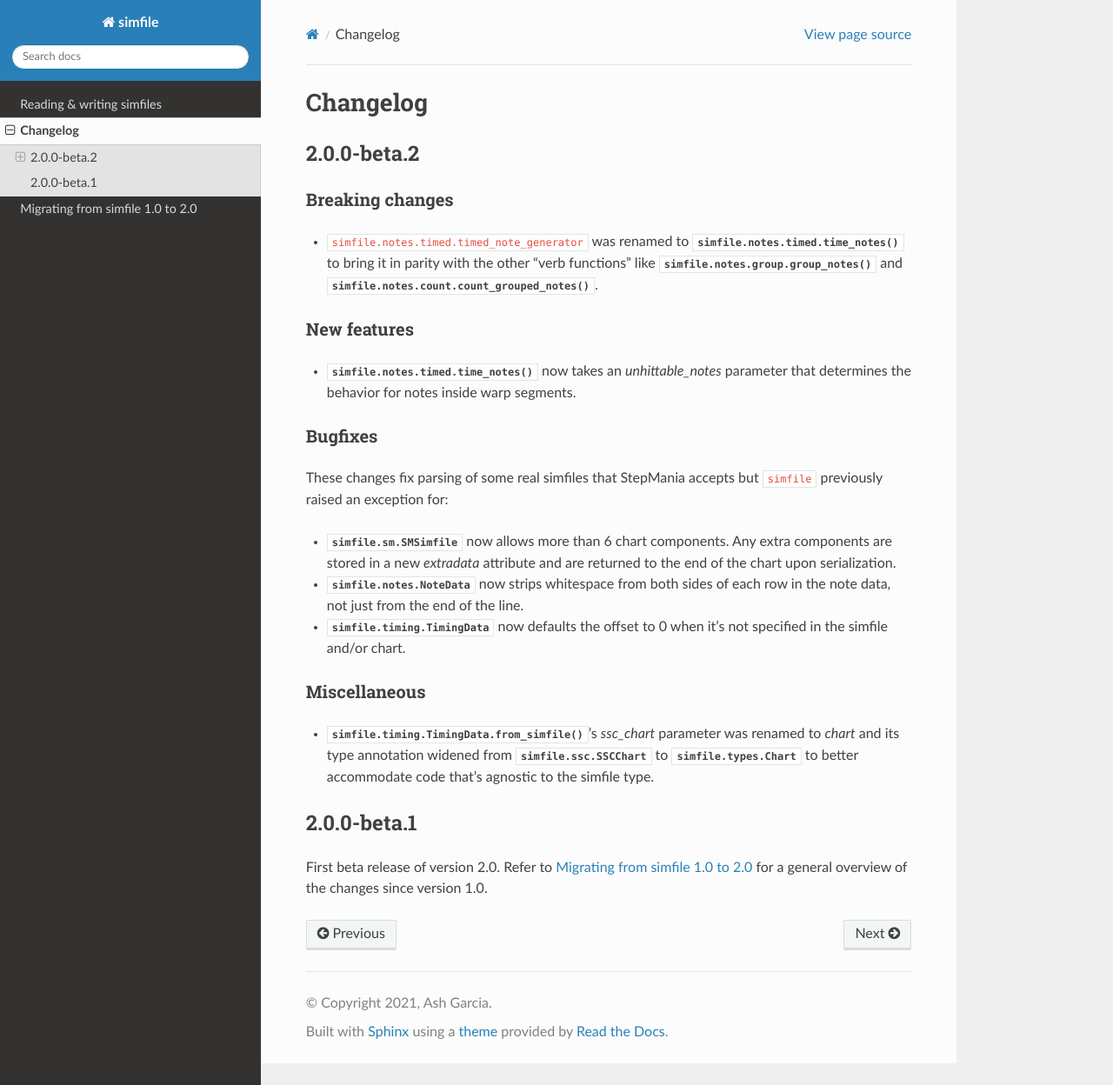
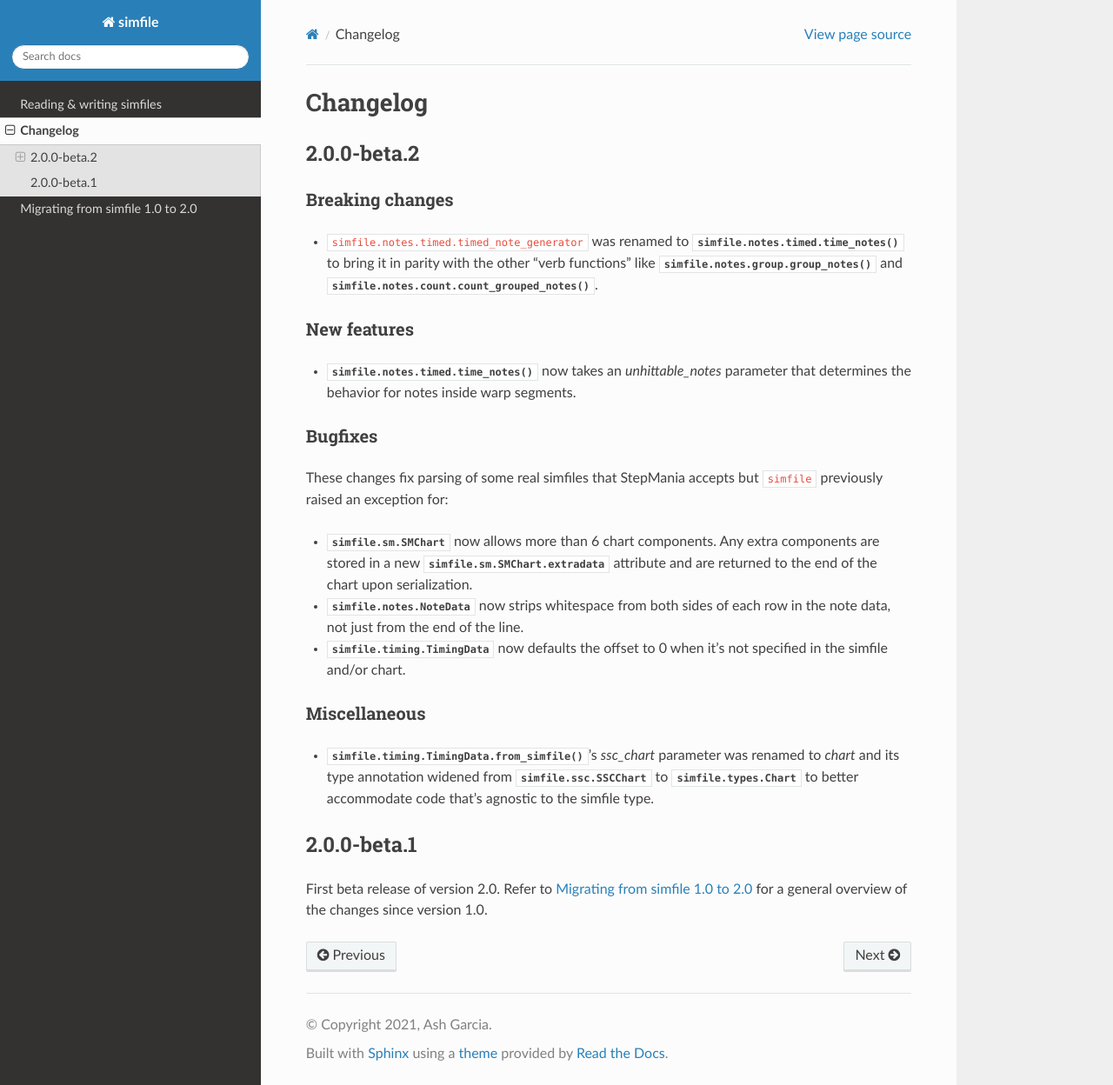
Before and after one commit to garcia/simfile, a Sphinx documentation site: the page built from docs/source/changelog.rst, in a window 1280 px wide and 1248 px high. Shown: the whole window at 87% size. Built offline with Sphinx 7.4.7 and the Read the Docs theme 2.0.0, drawn with Linux system fonts in a browser that asks for light colours.

```diff
--- a/docs/source/changelog.rst
+++ b/docs/source/changelog.rst
@@ -27,9 +27,9 @@
 These changes fix parsing of some real simfiles that StepMania accepts but
 :code:`simfile` previously raised an exception for:
 
-* :class:`simfile.sm.SMSimfile` now allows more than 6 chart components. Any
-  extra components are stored in a new `extradata` attribute and are returned
-  to the end of the chart upon serialization.
+* :class:`simfile.sm.SMChart` now allows more than 6 chart components. Any
+  extra components are stored in a new :data:`simfile.sm.SMChart.extradata`
+  attribute and are returned to the end of the chart upon serialization.
 * :class:`simfile.notes.NoteData` now strips whitespace from both sides of each
   row in the note data, not just from the end of the line.
 * :class:`simfile.timing.TimingData` now defaults the offset to 0 when it's not
```
Also changed, not shown: 2 other files.
